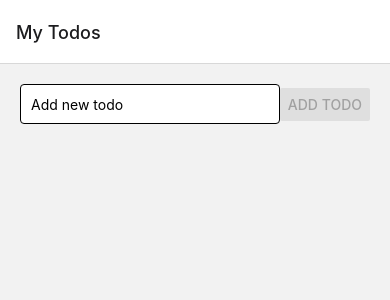
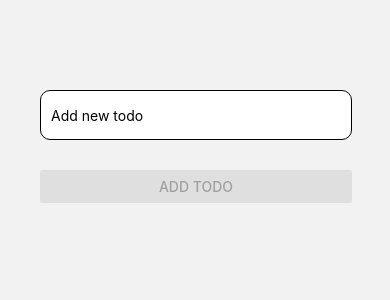
Before and after one commit to pasindurukshan/Apparel-Inventory-Management-System-App, a React Native app: screen / in a window 390 px wide. Shown: the top 300 px of the page. Built offline with nearby package versions, Linux system fonts and the light colour scheme.

Commit message:
Added styles

```diff
--- a/App.js
+++ b/App.js
@@ -8,7 +8,7 @@ export default function App() {
 	return (
 		<NavigationContainer>
 			<Stack.Navigator>
-				<Stack.Screen name="My Todos" component={List} />
+				<Stack.Screen name="My Todos" component={List} options={{headerShown: false}}/>
 			</Stack.Navigator>
 		</NavigationContainer>
 	);
--- a/app/screens/List.js
+++ b/app/screens/List.js
@@ -1,4 +1,4 @@
-import { View, StyleSheet, TextInput, Button, SafeAreaView } from 'react-native';
+import { View, StyleSheet, TextInput, Button, SafeAreaView, TouchableOpacity, Text } from 'react-native';
 import React, { useState } from 'react';
 import { addDoc, collection } from 'firebase/firestore';
 import { FIRESTORE_DB } from '../../firebaseConfig';
@@ -22,35 +22,55 @@ const List = () => {
 
 	return (
 		<View style={styles.container}>
-			<View style={styles.form}>
+			<View>
 				<TextInput
 					style={styles.input}
 					placeholder="Add new todo"
 					onChangeText={(text) => setTodo(text)}
 					value={todo}
 				/>
-				<Button onPress={addTodo} title="Add Todo" disabled={todo === ''} />
 			</View>
+
+			<View style={styles.btncontainer}>
+				<TouchableOpacity>
+					<Button
+						style={styles.button}
+						onPress={addTodo}
+						title="Add Todo"
+						disabled={todo === ''}
+					/>
+				</TouchableOpacity>
+			</View>
+
 		</View>
 	);
 };
 
 const styles = StyleSheet.create({
 	container: {
-		marginHorizontal: 20
+        marginTop: 80,
+		justifyContent: 'center',
     },
-	form: {
+    form : {
         marginVertical: 20,
         flexDirection: 'row',
-		alignItems: 'center'
+        alignItems: 'center',
     },
-	input: {
-		flex: 1,
-		height: 40,
+    input : {
+		marginTop: 10,
+		marginLeft: 40,
+        height: 50,
+		width: '80%',
         borderWidth: 1,
-		borderRadius: 4,
+        borderRadius: 10,
         padding: 10,
-		backgroundColor: '#fff'
+        backgroundColor: '#fff',
+    },
+   	btncontainer : {
+		marginTop: 30,
+		marginLeft: 40,
+		justifyContent: 'center',
+		width: '80%',
 	}
 });
 
```
Lines whose indentation alone changed are shown as unchanged.
